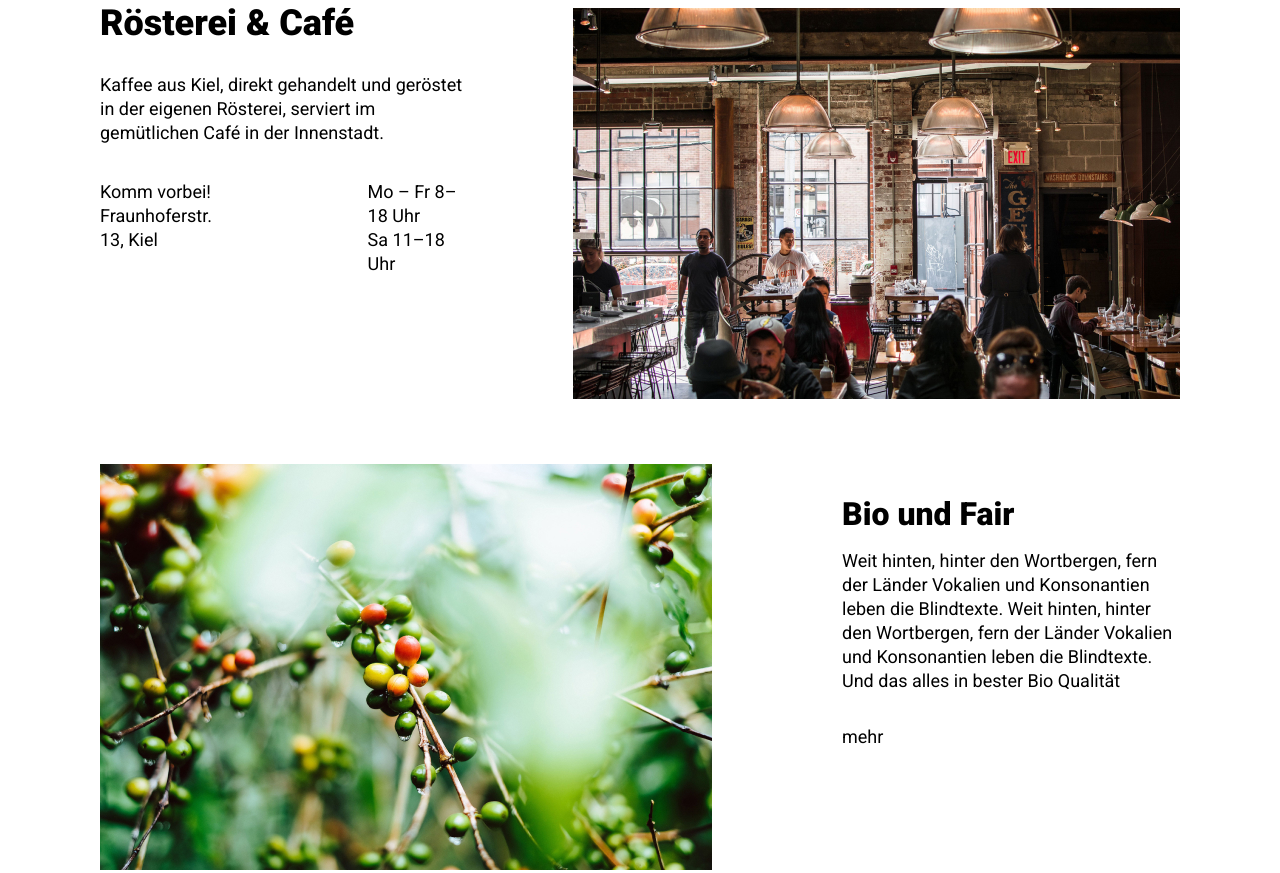
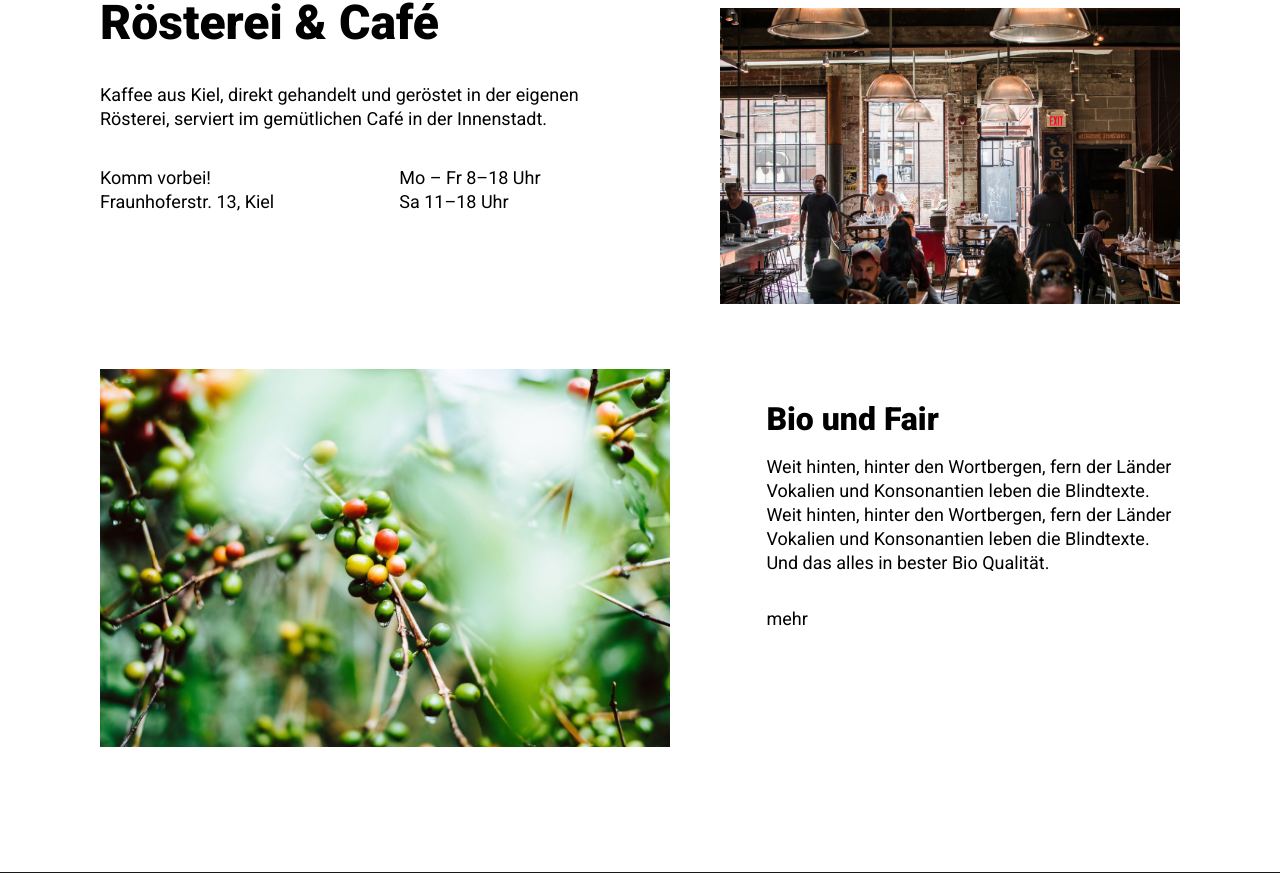
Before and after one commit to Ginny123/Coffeeshop-Rustica_Brigitte, a website built with Parcel: page src/index.html in a window 1280 px wide. Shown: the part 637-1510 px from the top of the page. Built offline with nearby package versions, Linux system fonts and the light colour scheme.

Commit message:
correction section-company

```diff
--- a/src/css/base/_typography.scss
+++ b/src/css/base/_typography.scss
@@ -63,9 +63,10 @@ a:visited {
 .heading-secondary {
   &__company {
     display: block;
+    font-size: 4.8rem;
     top: 0;
     left: 0.4%;
-    margin: 1.5rem 0 5rem;
+    margin: 1.5rem 0 6rem;
   }
 
   &__coffee {
--- a/src/css/components/_company.scss
+++ b/src/css/components/_company.scss
@@ -1,23 +1,34 @@
 .company-roasting {
   display: flex;
+  justify-content: center;
   margin-bottom: 6.5rem;
 
   &__text {
     flex-direction: column;
     margin-right: 10rem;
+    max-width: 510px;
+    //width: 100%;
+    //height: auto;
 
     &--content2 {
       display: flex;
       flex-direction: row;
+      justify-content: flex-start;
+      max-width: 500px;
 
       &-adress {
-        margin-right: 15rem;
+        padding-right: 25%;
       }
     }
   }
 
   &__img {
     margin-left: 1rem;
+
+    &--jpg {
+      width: 100%;
+      height: auto;
+    }
   }
 }
 
@@ -29,11 +40,17 @@
     display: flex;
     flex-direction: column;
     flex-wrap: wrap;
-    margin-left: 12rem;
+    padding-left: 8%;
+    max-width: 500px;
   }
 
   &__img {
     margin-right: 1rem;
+
+    &--jpg {
+      width: 100%;
+      height: auto;
+    }
   }
 
   a:link,
--- a/src/index.html
+++ b/src/index.html
@@ -78,7 +78,7 @@
         <div class="company-roasting__img">
           <img
             src="img/FEND-Coffee-shop.jpg"
-            class="roasting__cafe"
+            class="company-roasting__img--jpg"
             alt="Café"
           />
         </div>
@@ -88,7 +88,7 @@
         <div class="company-plantation__img">
           <img
             src="img/FEND-coffee-plant.jpg"
-            class="plantation__plant"
+            class="company-plantation__img--jpg"
             alt="Kaffee-Pflanze"
           />
         </div>
@@ -100,7 +100,7 @@
               Weit hinten, hinter den Wortbergen, fern der Länder Vokalien und
               Konsonantien leben die Blindtexte. Weit hinten, hinter den
               Wortbergen, fern der Länder Vokalien und Konsonantien leben die
-              Blindtexte. Und das alles in bester Bio Qualität
+              Blindtexte. Und das alles in bester Bio Qualität.
             </p>
             <a href="btn btn__text--company">mehr</a>
           </div>
```
